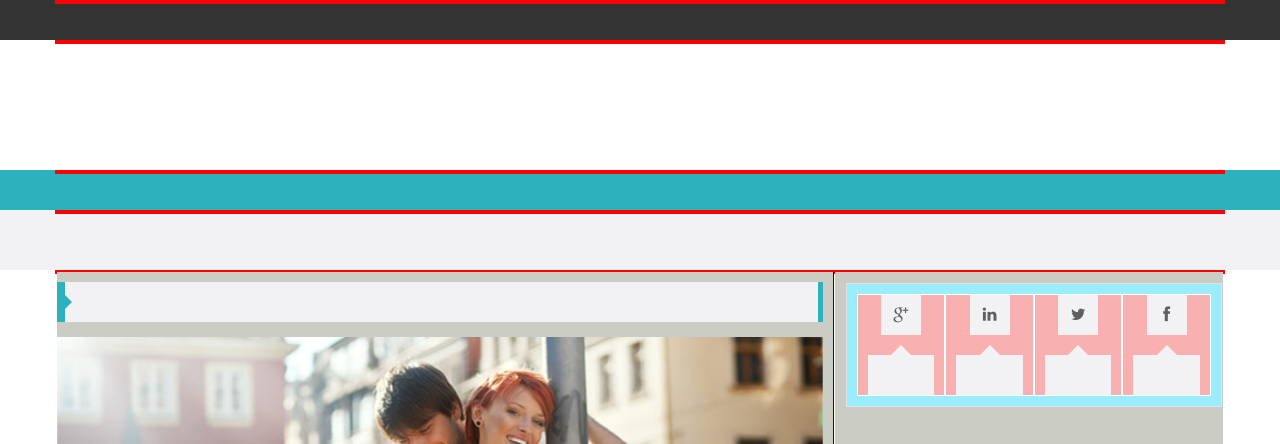
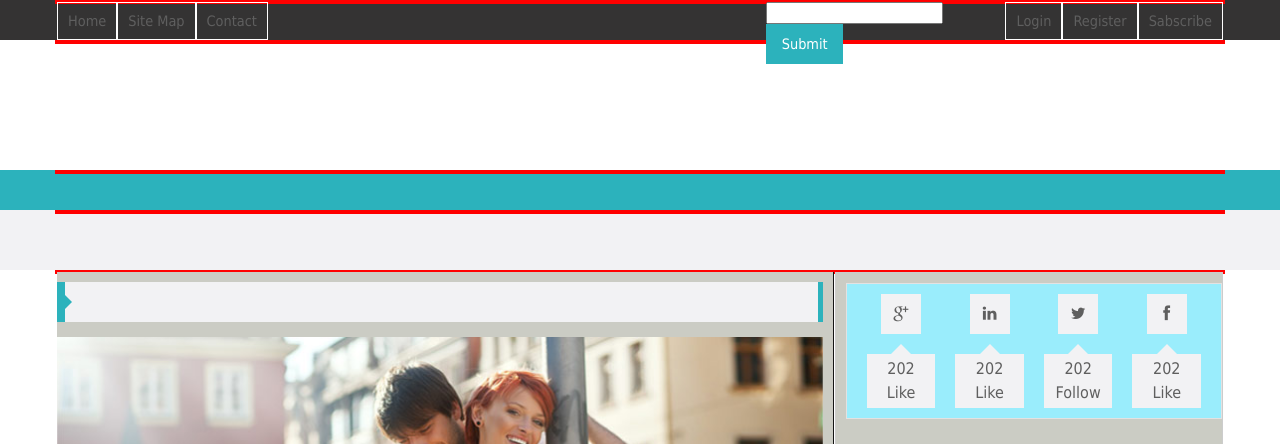
Before and after one commit to abestuzhev/Daily_News, a plain HTML site: page index.html in a window 1280 px wide. Shown: the top 444 px of the page. Drawn offline with Linux system fonts and the light colour scheme.

Commit message:
header-nav

```diff
--- a/css/style.css
+++ b/css/style.css
@@ -35,7 +35,7 @@ h5{
 	line-height:1em;
 }
 
-a{
+a, input{
 	text-decoration: none;
 	-webkit-transition: all .4s;
 	-o-transition: all .4s;
@@ -68,9 +68,15 @@ time{
 	text-decoration: none;
 	text-align:center;
 }
-.read-more:hover{
+.read-more:hover, input[type="submit"]:hover{
 	background: #68C7CE;
 	color:#fff;
+}
+.float-left{
+	float:left;
+}
+.float-right{
+	float:right;
 }
 /*like*/
 /*************************/
@@ -94,7 +100,7 @@ time{
 
 /*clearfix
 /***************************************************/
-.header::after, .main::after, .gallery::after, .post::after, .social::after, .mini-post::after,.newslater::after, .footer::after{
+.header::after, .header-nav::after, .main::after, .gallery::after, .post::after, .social::after, .mini-post::after,.newslater::after, .footer::after{
 	content:'';
 	display:table;
 	clear: both;
@@ -145,6 +151,16 @@ time{
 .registration{
 	background: #343333;
 	height:40px;
+	font-size:.9em;
+}
+.header-nav li{
+	float:left;
+}
+
+.header-nav a{
+	display: block;
+	padding: 10px;
+	border:1px solid #fff;
 }
 .logoBan{
 	background: #fff;
@@ -286,8 +302,8 @@ time{
 }
 .social-cont{
 	width:25%;
-	background: #F9B0B0;
-	border:1px solid #fff;
+	/*background: #F9B0B0;*/
+	/*border:1px solid #fff;*/
 	float:left;
 	padding: 0 10px;
 }
@@ -334,7 +350,7 @@ time{
 	position: relative;
 	width:100%;
 	background: #f2f2f4;
-	height: 40px;
+	padding: 5px 5px 1px;
 }
 .count-like::before{
 	position: absolute;
@@ -347,6 +363,12 @@ time{
 	border-bottom: 10px solid #f2f2f4;
 	border-left: 10px solid transparent;
 
+}
+.count-like p{
+	margin: 0 0 5px 0;
+	font-family: Tahoma, sans-serif;
+	text-align:center;
+	color:#5f5f5f;
 }
 /*****************************/
 .social, .popular-post, .video-post, .calendar, .order-post, .entertainment, .banner {
@@ -421,29 +443,34 @@ video{
 .newslater{
 	margin-top:10px;
 	padding: 0;
-	/*padding: 1px 10px 5px 10px;*/
+	border-right:0;
 }
 
 input[type="email"]{
-	width:60%;
+	width:100%;
+	font-weight:normal;
+	padding-left:5px;
 }
 input[type="submit"]{
 	width:32%;
 	background: #2CB2BC;
 	color:#fff;
 	border:none;
-	line-height:40px;
+	line-height:38px;
+	outline: none;
+}
+input[type="submit"]:hover{
+
 }
 .email-wrap{
-	width:70%;
-	/*padding: 10px;*/
-	background: #A2F9AA;
+	width:68%;
+	padding: 0 10px;
+	/*background: #A2F9AA;*/
 	float:left;
 }
-.submit-wrap{
-	width: 30%;
-	background: #DAB852;
-}
+
+
+
 /*footer*/
 /***************************************************/
 .footer{
--- a/index.html
+++ b/index.html
@@ -16,7 +16,20 @@
 		<!-- BEGIN registration -->
 		<div class="registration">
 			<div class="layout-center"><!-- start layout-center -->
-
+				<ul class="header-nav float-left">
+					<li><a href="#">Home</a></li>
+					<li><a href="#">Site Map</a></li>
+					<li><a href="#">Contact</a></li>
+				</ul>
+				<ul class="header-nav float-right">
+					<li><a href="#">Login</a></li>
+					<li><a href="#">Register</a></li>
+					<li><a href="#">Sabscribe</a></li>
+				</ul>
+				<form action="" class="float-right">
+					<input type="text">
+					<input type="submit">
+				</form>
 			</div> <!-- end layout-center -->
 		</div>
 		<!-- END registration -->
@@ -214,19 +227,31 @@
 					<div class="social"><!-- start social -->
 						<div class="social-cont">
 							<a href="#" class="social-icon gl"></a>
-							<div class="count-like"></div>
+							<div class="count-like">
+								<p>202</p>
+								<p>Like</p>
+							</div>
 						</div>
 						<div class="social-cont">
 							<a href="#" class="social-icon in"></a>
-							<div class="count-like"></div>
+							<div class="count-like">
+								<p>202</p>
+								<p>Like</p>
+							</div>
 						</div>
 						<div class="social-cont">
 							<a href="#" class="social-icon tw"></a>
-							<div class="count-like"></div>
+							<div class="count-like">
+								<p>202</p>
+								<p>Follow</p>
+							</div>
 						</div>
 						<div class="social-cont">
 							<a href="#" class="social-icon fb"></a>
-							<div class="count-like"></div>
+							<div class="count-like">
+								<p>202</p>
+								<p>Like</p>
+							</div>
 						</div>
 					</div><!-- end social -->
 
@@ -396,9 +421,9 @@
 					<div class="title">Newslater</div>
 					<div class="newslater">
 						<form action="#">
-							<div class="email-wrap"><input type="email"></div>
+							<div class="email-wrap"><input type="email" placeholder="Enter your email addres"></div>
 
-							<div class="submit-wrap"><input type="submit" value="Sabscribe"></div>
+							<input type="submit" value="Sabscribe">
 						</form>
 					</div>
 
```
